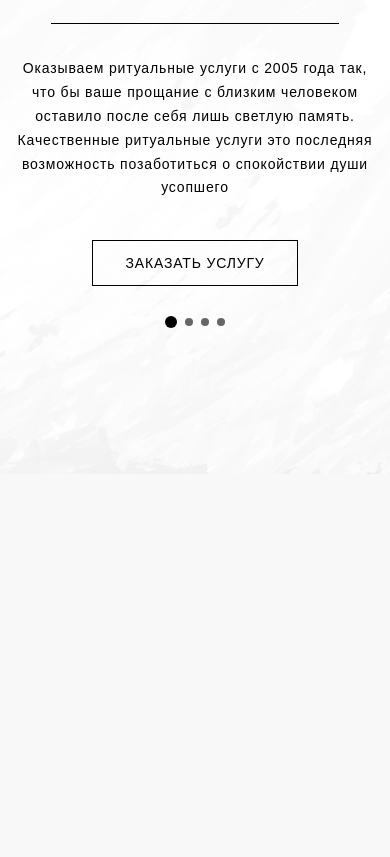
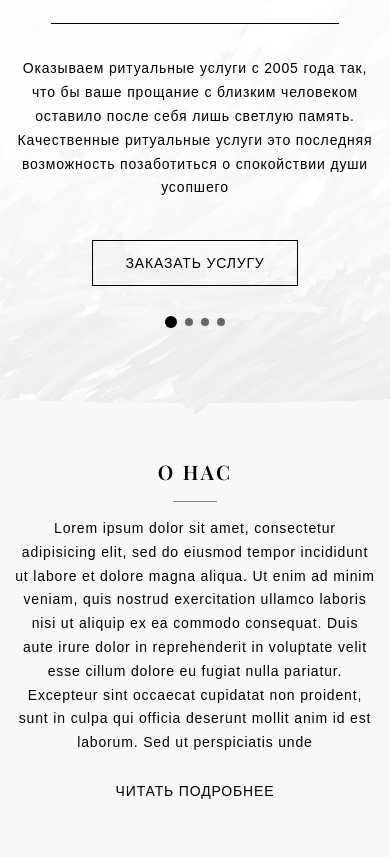
Before and after one commit to AlexKobiliansky/ritual, a website: page app/index.html in a window 390 px wide. Shown: the part 322-1179 px from the top of the page. Before the commit the page ends 844 px from the top, so only its background shows below. Drawn offline with Linux system fonts and the light colour scheme.

Commit message:
section about complete

```diff
--- a/app/index.html
+++ b/app/index.html
@@ -111,8 +111,22 @@
 		</div>
 	</section>
 	<!-- ======= SECTION INTRO END ======= -->
-	<script src="js/scripts.min.js"></script>
+
+	<!-- ======= SECTION ABOUT START ======= -->
+	<section class="s-about s-horns">
+		<div class="container">
+			<h2 class="section-title">
+				<span>О нас</span>
+			</h2>
+			<div class="about-content">Lorem ipsum dolor sit amet, consectetur adipisicing elit, sed do eiusmod tempor incididunt ut labore et dolore magna aliqua. Ut enim ad minim veniam, quis nostrud exercitation ullamco laboris nisi ut aliquip ex ea commodo consequat. Duis aute irure dolor in reprehenderit in voluptate velit esse cillum dolore eu fugiat nulla pariatur. Excepteur sint occaecat cupidatat non proident, sunt in culpa qui officia deserunt mollit anim id est laborum. Sed ut perspiciatis unde </div>
+			<a href="#0" class="about-link">Читать подробнее</a>
+		</div>
+	</section>
+	<!-- ======= SECTION ABOUT END ======= -->
+
 </div>
+
+<script src="js/scripts.min.js"></script>
 
 
 
--- a/app/sass/base/_general.sass
+++ b/app/sass/base/_general.sass
@@ -67,11 +67,23 @@ ul
 // ======= END TEMPLATE STYLES =======
 
 .s-grey-decor
-  background-image: url('../img/bg-grey-decor.jpg')
+  background-image: url('../img/bg-horns-1.png')
   +bg-cover
 
 .s-top
   padding: 22px 0 180px
+
+.s-horns
+  position: relative
+  &:before
+    content: ''
+    position: absolute
+    width: 100%
+    height: 101px
+    background-image: url('../img/bg-horns.png')
+    +bg-cover
+    left: 0
+    top: -101px
 
 .page-title
   text-align: center
@@ -91,6 +103,32 @@ ul
     background-color: #000
     left: calc(50% - 200px)
     bottom: -27px
+
+.section-title
+  text-align: center
+  font-size: 30px
+  position: relative
+  font-family: "playfairDisplay", sans-serif
+  text-transform: uppercase
+  font-weight: 600
+  letter-spacing: 0.12em
+  line-height: 1
+  span
+    position: relative
+    display: inline-block
+    padding: 0 270px
+    &:before, &:after
+      content: ''
+      position: absolute
+      width: 225px
+      height: 1px
+      background-color: #7e7e7e
+      top: 50%
+    &:before
+      left: 0
+    &:after
+      right: 0
+
 
 .btn
   display: inline-block
--- a/app/sass/base/_media.sass
+++ b/app/sass/base/_media.sass
@@ -5,6 +5,13 @@
 
 // ≥1200px
 +media-breakpoint-down(lg)
+
+  .section-title
+    span
+      padding: 0 150px
+      &:before, &:after
+        width: 130px
+
   .main-mnu
     li
       padding: 0 12px
@@ -12,6 +19,24 @@
 
 // ≥992px
 +media-breakpoint-down(md)
+
+  .about-content
+    padding: 0
+
+  .s-about
+    padding-bottom: 50px
+
+  .section-title
+    font-size: 28px
+    span
+      padding: 0
+      &:before
+        display: none
+      &:after
+        width: 60%
+        left: 20%
+        bottom: -20px
+        top: auto
 
   .s-intro
     .main-head
@@ -41,8 +66,18 @@
 // ≥768px
 +media-breakpoint-down(sm)
 
+
 // ≥480px
 +media-breakpoint-down(xs)
+
+  .s-top
+    padding-bottom: 120px
+
+  body
+    letter-spacing: 0.06em
+
+  .section-title
+    font-size: 24px
 
   .s-intro
     .main-head
@@ -68,6 +103,10 @@
       margin-bottom: 40px
 
 @media (max-width: 390px)
+
+  .section-title
+    font-size: 20px
+
   .page-title
     font-size: 24px
 
--- a/app/sass/layout/_header.sass
+++ b/app/sass/layout/_header.sass
@@ -3,7 +3,7 @@
 
 .head-logo
   text-align: center
-  margin-bottom: 22px
+  margin-bottom: 25px
 
 .main-mnu
   ul
--- /dev/null
+++ b/app/sass/layout/_s-about.sass
@@ -0,0 +1,23 @@
+.s-about
+  padding: 48px 0 73px
+  text-align: center
+  &:after
+    content: ''
+    position: absolute
+    width: 100%
+    height: 25px
+    bottom: -25px
+    left: 0
+    background-image: url('../img/bg-curve.png')
+    +bg-cover
+  .section-title
+    margin-bottom: 35px
+
+.about-content
+  padding: 0 100px
+  margin-bottom: 25px
+
+.about-link
+  text-transform: uppercase
+  &:hover
+    text-decoration: underline
--- a/app/sass/main.sass
+++ b/app/sass/main.sass
@@ -7,6 +7,7 @@
 
 @import layout/header
 @import layout/s-intro
+@import layout/s-about
 @import layout/footer
 
 
```
Also changed, not shown: app/css/main.min.css, app/img/bg-curve.png (added), app/img/bg-horns-1.png (added), app/img/bg-horns.png (added).
